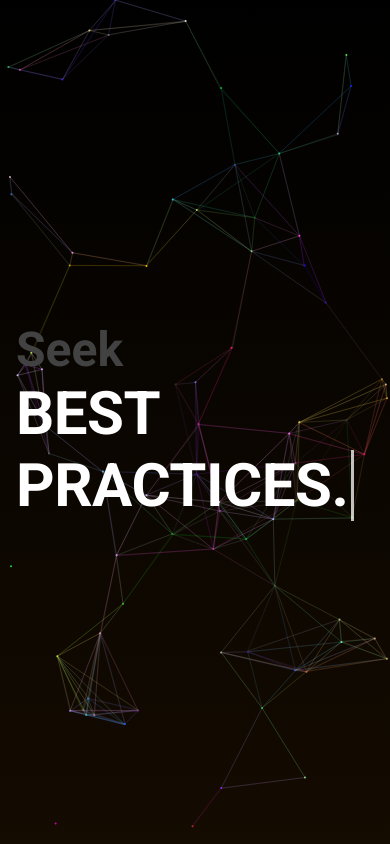
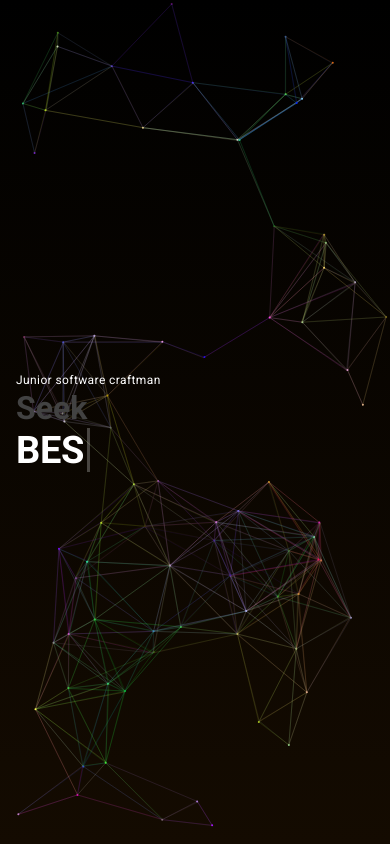
Before and after one commit to alngo/portfolio, a React (Create React App) app: page / in a window 390 px wide. Built offline with nearby package versions, Linux system fonts and the light colour scheme.

Commit message:
feat(homepage): clean unused variables, add responsive font size.

```diff
--- a/src/app/App.tsx
+++ b/src/app/App.tsx
@@ -3,7 +3,6 @@ import { makeStyles } from "@material-ui/core/styles";
 import Container from "@material-ui/core/Container";
 import Grid from "@material-ui/core/Grid";
 import Motto from "app/components/motto/";
-import Navigation from "app/components/navigation/";
 
 const useStyles = makeStyles({
   root: {
--- a/src/app/components/canvas/utils/Particle.tsx
+++ b/src/app/components/canvas/utils/Particle.tsx
@@ -1,4 +1,4 @@
-import { clamp, randomVelocity, distance } from "./math";
+import { randomVelocity, distance } from "./math";
 
 class Particle {
   pos: { [key: string]: number };
--- a/src/app/components/motto/index.tsx
+++ b/src/app/components/motto/index.tsx
@@ -25,6 +25,9 @@ const Motto = () => {
   const text = useTypingEffect();
   return (
     <Box justifyContent="center" flexDirection="column" display="flex">
+      <Typography variant="caption" color="primary">
+        Junior software craftman
+      </Typography>
       <Typography variant="h3" color="secondary">
         <strong>Seek</strong>
       </Typography>
--- a/src/styles/theme.tsx
+++ b/src/styles/theme.tsx
@@ -1,5 +1,5 @@
 import { red } from "@material-ui/core/colors";
-import { createMuiTheme } from "@material-ui/core/styles";
+import { createMuiTheme, responsiveFontSizes } from "@material-ui/core/styles";
 
 // A custom theme for this app
 const theme = createMuiTheme({
@@ -30,4 +30,4 @@ const theme = createMuiTheme({
   }
 });
 
-export default theme;
+export default responsiveFontSizes(theme);
```
